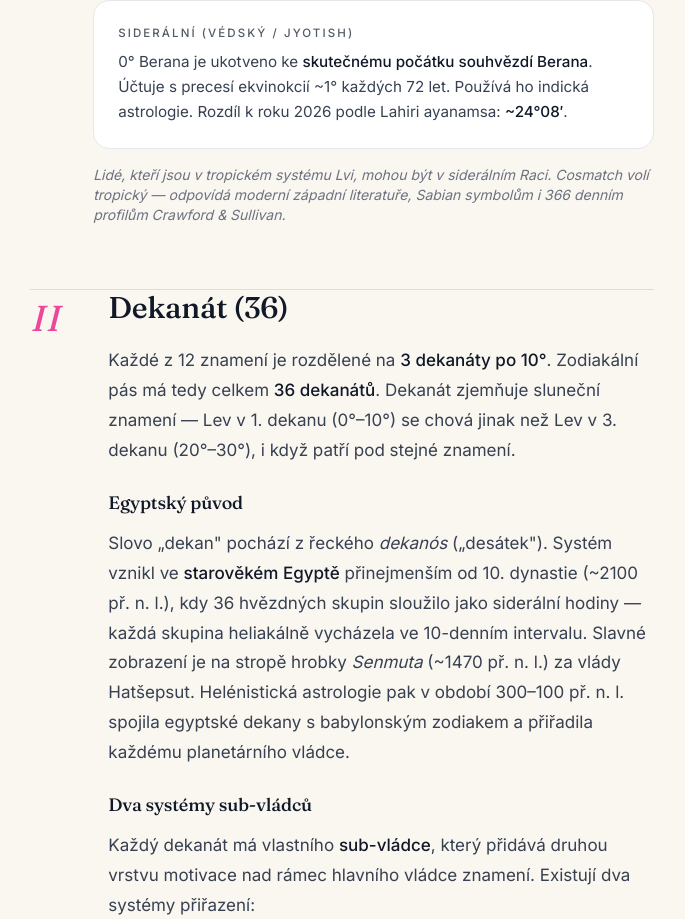
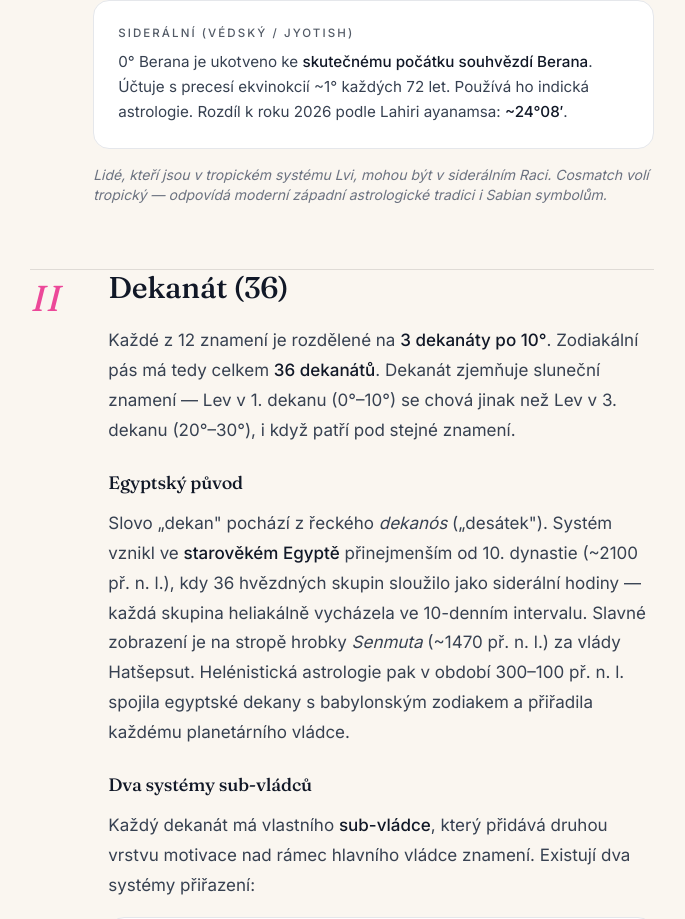
Before and after one commit to cibulkosi/SZnamka, a Next.js app: page /astrologie in a window 1280 px wide. Shown: the part 2240-3159 px from the top of the page, without its empty margins (298-983 px from the left). Built offline with nearby package versions, Linux system fonts and the light colour scheme.

Commit message:
Remove Crawford & Sullivan reference from tropical/sidereal section (copyright)

```diff
--- a/app/astrologie/page.tsx
+++ b/app/astrologie/page.tsx
@@ -176,7 +176,7 @@ export default function AstrologiePage() {
                 </p>
               </div>
               <p className="text-sm text-gray-500 italic">
-                Lidé, kteří jsou v tropickém systému Lvi, mohou být v siderálním Raci. Cosmatch volí tropický — odpovídá moderní západní literatuře, Sabian symbolům i 366 denním profilům Crawford &amp; Sullivan.
+                Lidé, kteří jsou v tropickém systému Lvi, mohou být v siderálním Raci. Cosmatch volí tropický — odpovídá moderní západní astrologické tradici i Sabian symbolům.
               </p>
             </div>
           </div>
```
